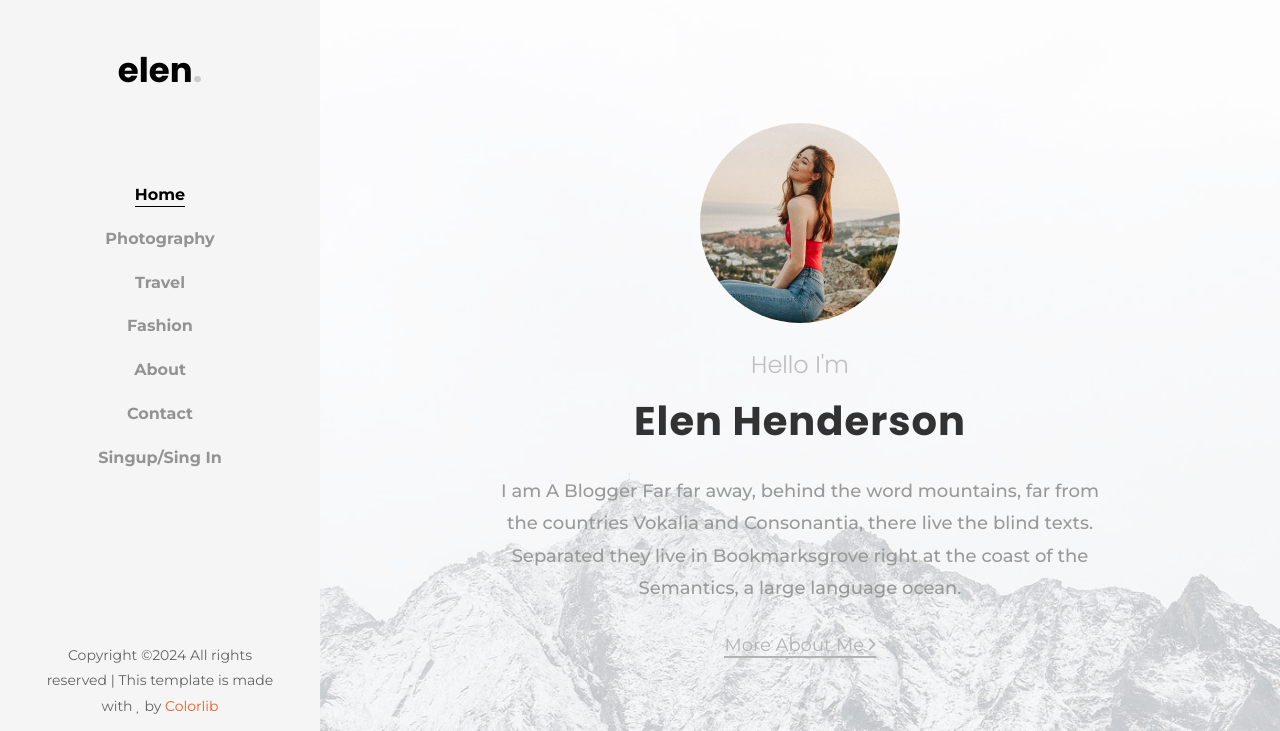
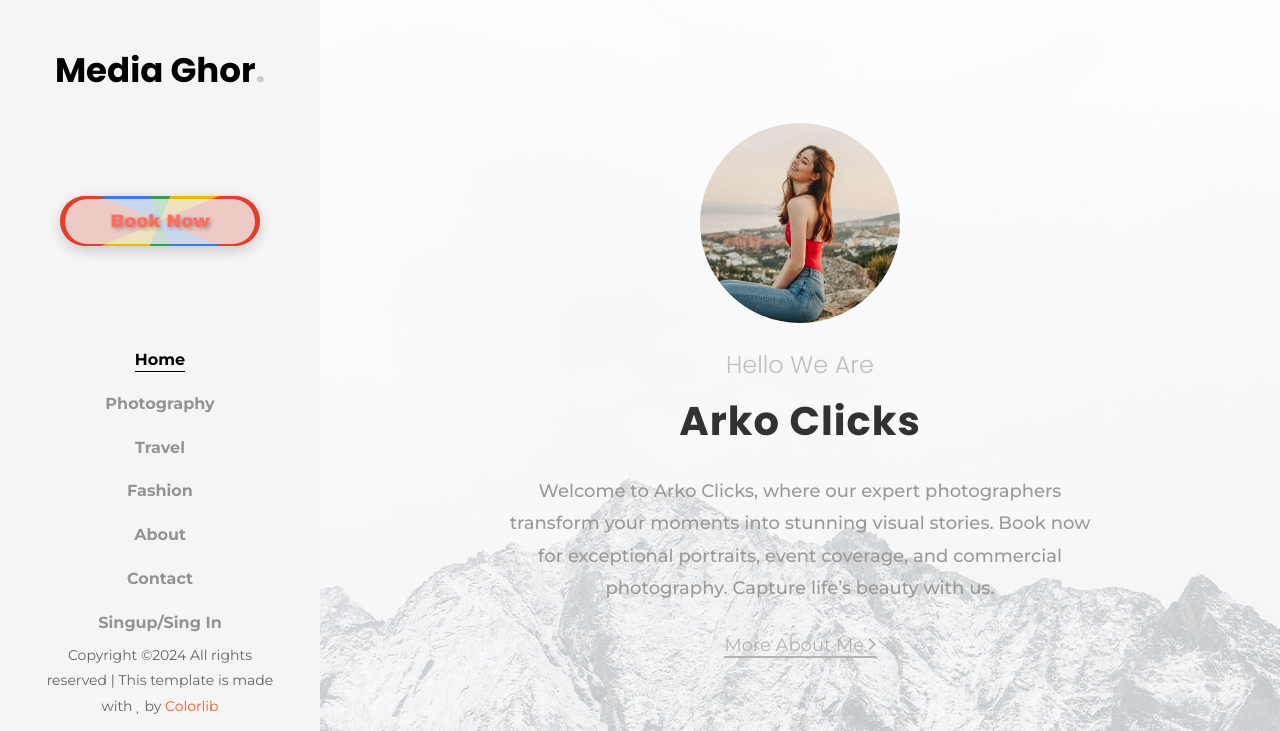
Before and after one commit to tanmoymondal1312/PHOTOBOOK, a plain HTML site: page index.html in a window 1280 px wide. Shown: the top 731 px of the page. Drawn offline with nearby package versions, Linux system fonts and the light colour scheme; some packages are replaced by stand-ins of ours; no server answers; some icons are missing; a web font is replaced by a local one.

Commit message:
Button Done

```diff
--- /dev/null
+++ b/css/button.css
@@ -0,0 +1,59 @@
+.btn1 {
+    margin: 100px auto;
+    width: 200px; /* Adjusted width */
+    height: 50px; /* Adjusted height */
+    border-radius: 25px; /* Adjusted border-radius */
+    display: flex;
+    justify-content: center;
+    align-items: center;
+    position: relative;
+    overflow: hidden;
+    background: linear-gradient(45deg, #ff6f61, #e65c50);
+    color: white;
+    font-weight: bold;
+    font-size: 18px;
+    box-shadow: 0 4px 15px rgba(0, 0, 0, 0.2);
+}
+
+.btn1::before {
+    content: "Book Now"; /* Added content directly */
+    position: absolute;
+    width: 190px; /* Adjusted width */
+    height: 45px; /* Adjusted height */
+    z-index: 1;
+    background-color: rgba(238, 238, 238, 0.8); /* Adjusted background color with opacity */
+    border-radius: 25px; /* Adjusted border-radius */
+    display: flex;
+    justify-content: center;
+    align-items: center;
+    font-size: 18px; /* Adjusted font-size */
+    font-family: 'Arial Black', Gadget, sans-serif; /* Changed font family */
+    color: #ff6f61; /* Changed text color */
+    text-shadow: 2px 2px 4px rgba(0, 0, 0, 0.3); /* Added text shadow */
+}
+
+.btn1::after {
+    content: "";
+    width: 250px; /* Adjusted width */
+    height: 250px; /* Adjusted height */
+    position: absolute;
+    border-radius: 50%; /* Adjusted border-radius */
+    background: conic-gradient(
+        #3a7cec 0%12.5%,
+        #2ca24c 12.5%25%,
+        #f1b500 25%37.5%,
+        #e33e2b 37.5%50%,
+        #3a7cec 50%62.5%,
+        #2ca24c 62.5%75%,
+        #f1b500 75%87.5%,
+        #e33e2b 87.5%100%
+    );
+    animation: border-animation 5s linear infinite;
+    z-index: 0;
+}
+
+@keyframes border-animation {
+    to {
+        transform: rotate(360deg);
+    }
+}
--- a/index.html
+++ b/index.html
@@ -1,13 +1,12 @@
 <!DOCTYPE html>
 <html lang="en">
   <head>
-    <title>Elen - Free Bootstrap 4 Template by Colorlib</title>
+    <title>Media Ghor</title>
     <meta charset="utf-8">
     <meta name="viewport" content="width=device-width, initial-scale=1, shrink-to-fit=no">
-
     <link href="https://fonts.googleapis.com/css?family=Poppins:300,400,500,600,700" rel="stylesheet">
     <link href="https://fonts.googleapis.com/css?family=Montserrat:300,400,500,700" rel="stylesheet">
-
+	<link rel="stylesheet" href="css/button.css">
     <link rel="stylesheet" href="css/open-iconic-bootstrap.min.css">
     <link rel="stylesheet" href="css/animate.css">
 
@@ -26,13 +25,17 @@
     <link rel="stylesheet" href="css/flaticon.css">
     <link rel="stylesheet" href="css/icomoon.css">
     <link rel="stylesheet" href="css/style.css">
+	 <link rel="icon" href="images/logo_mediaghor-cropd.png" type="image/x-icon">
   </head>
   <body>
 
 	<div id="colorlib-page">
 		<a href="#" class="js-colorlib-nav-toggle colorlib-nav-toggle"><i></i></a>
 		<aside id="colorlib-aside" role="complementary" class="js-fullheight text-center">
-			<h1 id="colorlib-logo"><a href="index.html">elen<span>.</span></a></h1>
+			<h1 id="colorlib-logo"><a href="index.html">Media Ghor<span>.</span></a></h1>
+
+			<div class="btn1" content="Book Now"></div>
+
 			<nav id="colorlib-main-menu" role="navigation">
 				<ul>
 					<li class="colorlib-active"><a href="index.html">Home</a></li>
@@ -63,9 +66,9 @@
 					<div class="col-md-8 text text-center">
 						<div class="img mb-4" style="background-image: url(images/author.jpg);"></div>
 						<div class="desc">
-							<h2 class="subheading">Hello I'm</h2>
-							<h1 class="mb-4">Elen Henderson</h1>
-							<p class="mb-4">I am A Blogger Far far away, behind the word mountains, far from the countries Vokalia and Consonantia, there live the blind texts. Separated they live in Bookmarksgrove right at the coast of the Semantics, a large language ocean.</p>
+							<h2 class="subheading">Hello We Are</h2>
+							<h1 class="mb-4">Arko Clicks</h1>
+							<p class="mb-4">Welcome to Arko Clicks, where our expert photographers transform your moments into stunning visual stories. Book now for exceptional portraits, event coverage, and commercial photography. Capture life’s beauty with us.</p>
 							<p><a href="#" class="btn-custom">More About Me <span class="ion-ios-arrow-forward"></span></a></p>
 						</div>
 					</div>
@@ -485,7 +488,9 @@
 
   <!-- loader -->
   <div id="ftco-loader" class="show fullscreen"><svg class="circular" width="48px" height="48px"><circle class="path-bg" cx="24" cy="24" r="22" fill="none" stroke-width="4" stroke="#eeeeee"/><circle class="path" cx="24" cy="24" r="22" fill="none" stroke-width="4" stroke-miterlimit="10" stroke="#F96D00"/></svg></div>
-
+  <script src="https://code.jquery.com/jquery-3.5.1.slim.min.js"></script>
+  <script src="https://cdn.jsdelivr.net/npm/@popperjs/core@2.5.4/dist/umd/popper.min.js"></script>
+  <script src="https://stackpath.bootstrapcdn.com/bootstrap/4.5.2/js/bootstrap.min.js"></script>
 
   <script src="js/jquery.min.js"></script>
   <script src="js/jquery-migrate-3.0.1.min.js"></script>
```
Also changed, not shown: about.html (+1 -1 lines), images/logo_mediaghor-cropd.png (added), will_be/8793zXzH.ico (added), will_be/logo_mediaghor-cropd.png (added), 2 other files.
